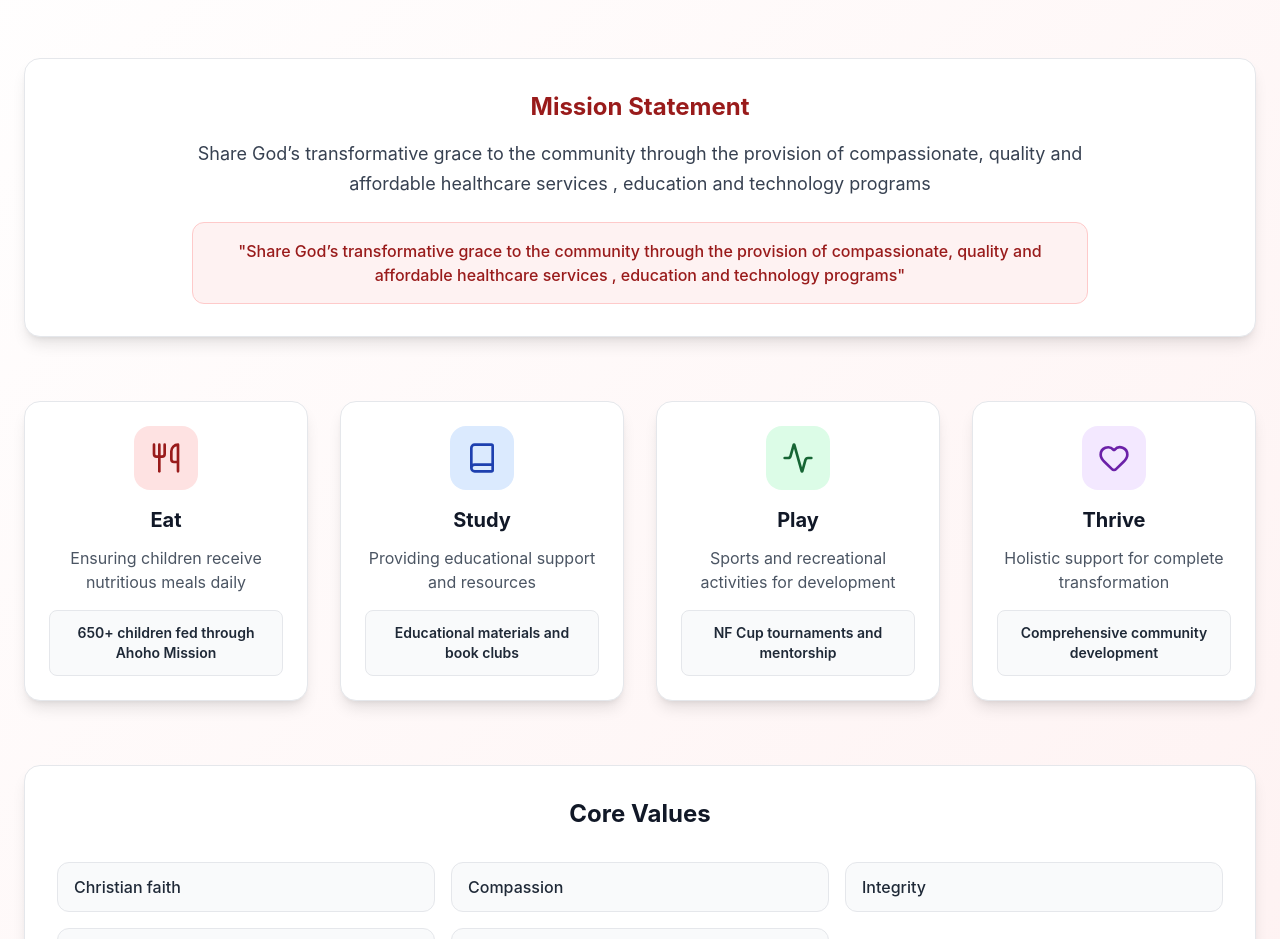
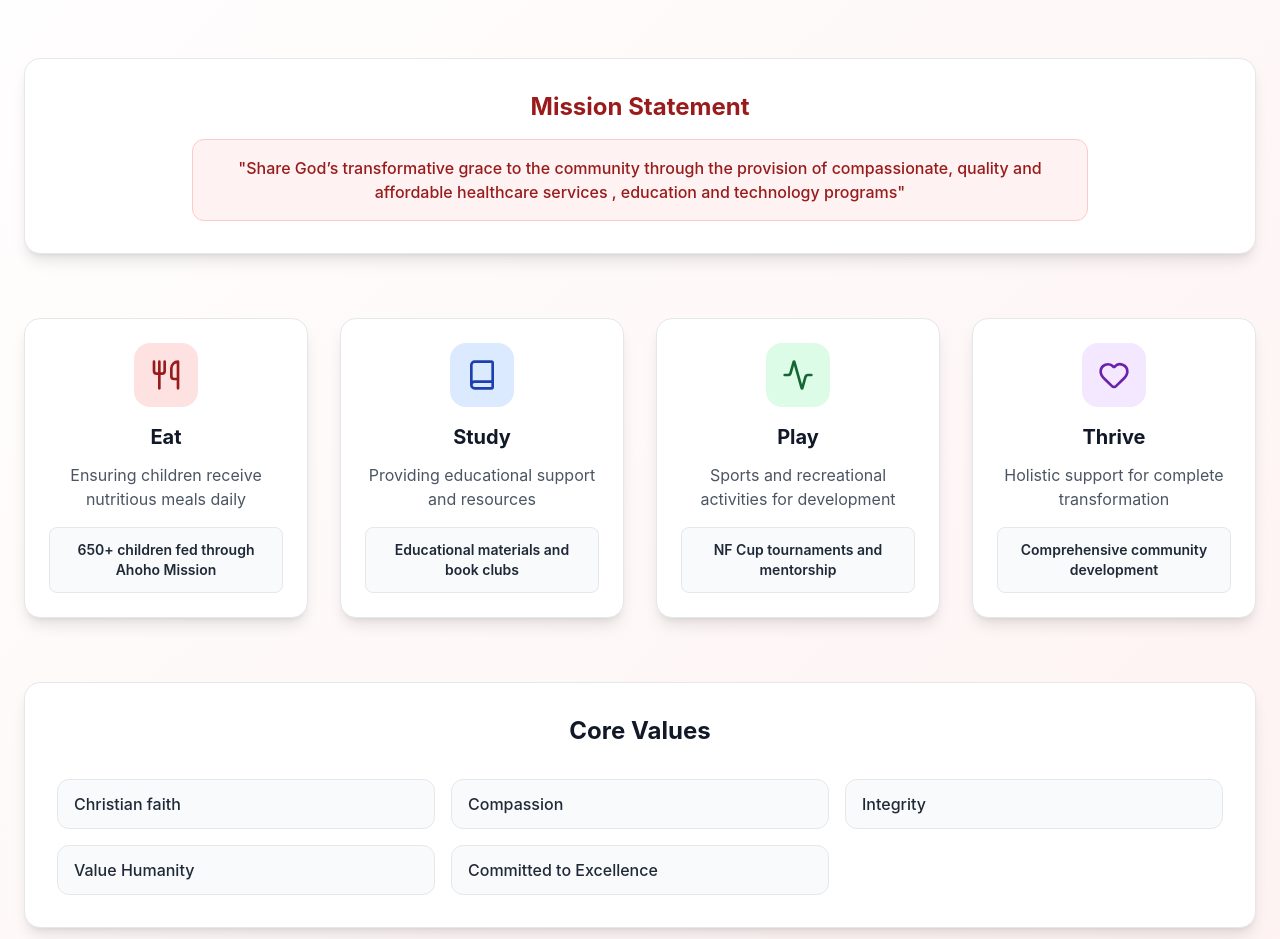
Before and after one commit to voyyani/Neema-Foundation-Kilifi, a React (Vite) app in the folder NF/: page / in a window 1280 px wide. Shown: the part 1960-2899 px from the top of the page. Built offline with nearby package versions, Linux system fonts and the light colour scheme.

Commit message:
Remove duplicate mission statement in Mission component

```diff
--- a/NF/src/components/Mission.tsx
+++ b/NF/src/components/Mission.tsx
@@ -89,7 +89,7 @@ const Mission: React.FC = () => {
         >
           <div className="max-w-4xl mx-auto">
             <h3 className="text-2xl font-bold mb-4 text-red-800">Mission Statement</h3>
-            <p className="text-gray-700 text-lg leading-relaxed mb-6">{mission}</p>
+
             <div className="bg-red-50 rounded-xl p-4 border border-red-200">
               <p className="text-red-800 font-medium">
                 "{mission}"
```
